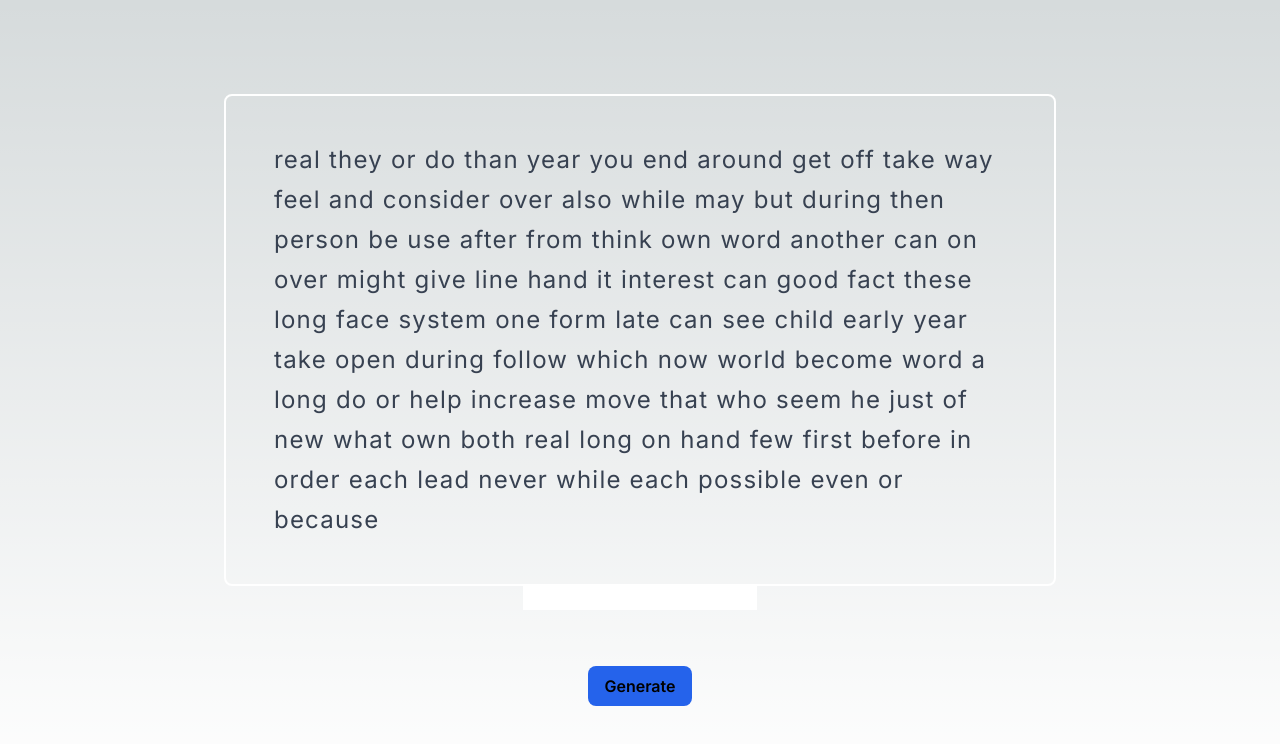
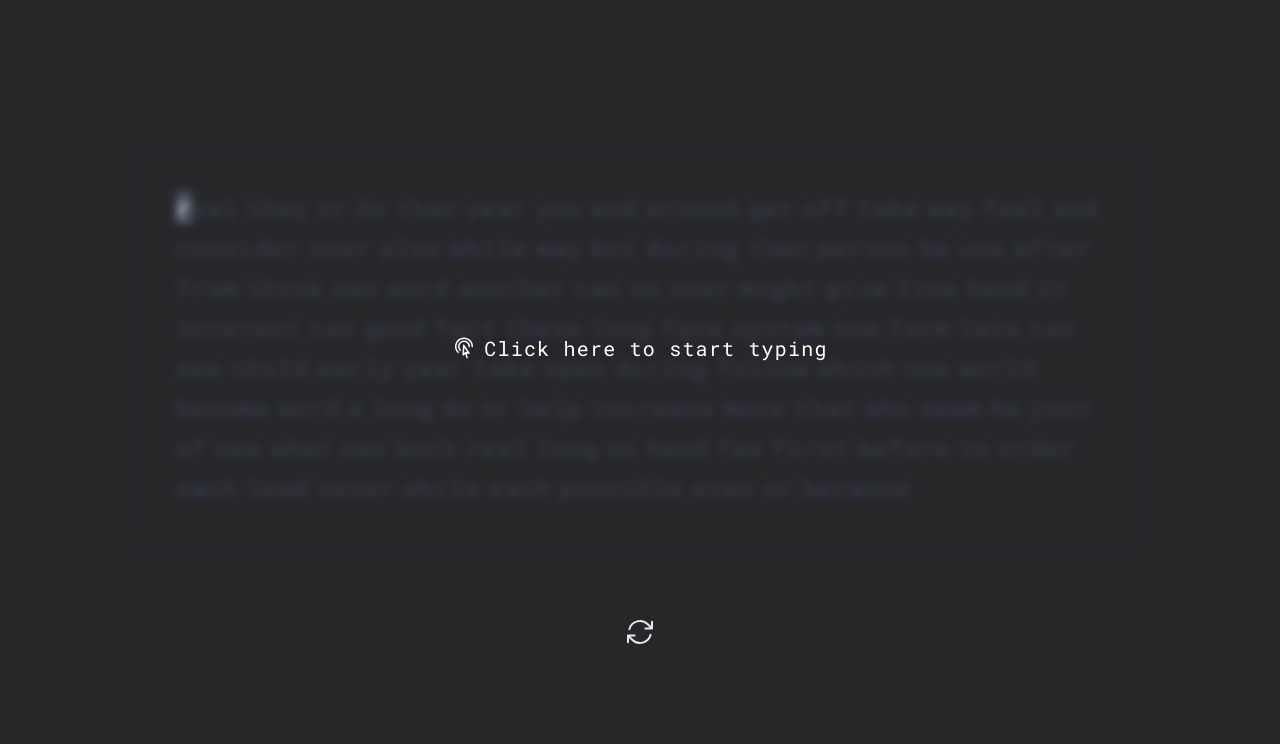
Before and after one commit to shubhamku044/typospeed-tracker, a Next.js app: page / in a window 1280 px wide. Shown: the top 744 px of the page. Built offline with nearby package versions, Linux system fonts and the light colour scheme.

Commit message:
built the basic version of app

```diff
--- a/src/app/globals.css
+++ b/src/app/globals.css
@@ -2,26 +2,6 @@
 @tailwind components;
 @tailwind utilities;
 
-:root {
-  --foreground-rgb: 0, 0, 0;
-  --background-start-rgb: 214, 219, 220;
-  --background-end-rgb: 255, 255, 255;
+body {
+  @apply bg-zinc-800;
 }
-
-@media (prefers-color-scheme: dark) {
-  :root {
-    --foreground-rgb: 255, 255, 255;
-    --background-start-rgb: 0, 0, 0;
-    --background-end-rgb: 0, 0, 0;
-  }
-}
-
-body {
-  color: rgb(var(--foreground-rgb));
-  background: linear-gradient(
-      to bottom,
-      transparent,
-      rgb(var(--background-end-rgb))
-    )
-    rgb(var(--background-start-rgb));
-}
--- a/src/app/layout.tsx
+++ b/src/app/layout.tsx
@@ -1,8 +1,8 @@
 import type { Metadata } from 'next';
-import { Inter } from 'next/font/google';
+import { Roboto_Mono } from 'next/font/google';
 import './globals.css';
 
-const inter = Inter({ subsets: ['latin'] });
+const monoFont = Roboto_Mono({ subsets: ['latin'] });
 
 export const metadata: Metadata = {
   title: 'TypoSpeed Tracker',
@@ -16,7 +16,7 @@ export default function RootLayout({
 }) {
   return (
     <html lang="en">
-      <body className={inter.className}>{children}</body>
+      <body className={monoFont.className}>{children}</body>
     </html>
   );
 }
--- a/src/app/page.tsx
+++ b/src/app/page.tsx
@@ -1,6 +1,7 @@
 'use client';
 import { generateSentence } from '@/components/utils';
 import { useEffect, useState } from 'react';
+import { CursorArrowRippleIcon, ArrowPathIcon } from '@heroicons/react/24/outline';
 
 enum LetterStatus {
   CURRENT,
@@ -15,6 +16,7 @@ export default function Home() {
   const [userInput, setUserInput] = useState<string>('');
   const [wordStatus, setWordStatus] = useState<Array<Array<LetterStatus>>>([]);
   const [sentenceStatus, setSentenceStatus] = useState<Array<string>>([]);
+  const [isInputFocused, setIsInputFocused] = useState(false);
 
   const generateInitialWordStatus = (sentenceArr: string[]) => sentenceArr.map(() => []);
 
@@ -22,11 +24,15 @@ export default function Home() {
     const newSentence = generateSentence();
     setSentence(newSentence);
     setWordStatus(generateInitialWordStatus(newSentence));
+
+    if (newSentence.length > 0) {
+      setWordStatus((prev) => {
+        const firstWordStatus = [...(new Array(newSentence[0].length).fill(LetterStatus.UNREACHED))];
+        firstWordStatus[0] = LetterStatus.CURRENT;
+        return [firstWordStatus, ...prev.slice(1)];
+      });
+    }
   }, []);
-
-  useEffect(() => {
-    // console.log(currWordIndex, userInput, wordStatus);
-  }, [currWordIndex, userInput, wordStatus]);
 
   const handleInputChange = (event: React.ChangeEvent<HTMLInputElement>) => {
     if (event.target.value === ' ') return;
@@ -48,7 +54,10 @@ export default function Home() {
 
     setWordStatus((prev) => [...prev.slice(0, currWordIndex), newWordStatus, ...prev.slice(currWordIndex + 1)]);
   };
+
   const handleSpacePress = () => {
+    // Check correctness of the whole sentence
+
     // Move to the next word
     setCurrWordIndex((prev) => Math.min(prev + 1, sentence.length - 1));
     setUserInput('');
@@ -57,10 +66,15 @@ export default function Home() {
     setWordStatus((prev) => {
       const updatedWordStatus = prev.map((statusArray, index) => {
         if (index === currWordIndex) {
-          // If the word is correct, mark all letters as correct
-          return statusArray.map(
-            (status) => (status === LetterStatus.CURRENT ? LetterStatus.UNREACHED : status)
-          );
+          const indexOfZero = statusArray.indexOf(0);
+          if (indexOfZero !== -1) statusArray.fill(LetterStatus.WRONG, indexOfZero);
+          return statusArray;
+        } else if (index === currWordIndex + 1) {
+          const arr = [LetterStatus.CURRENT,
+            ...(Array(sentence[currWordIndex + 1].length - 1).fill(LetterStatus.UNREACHED))
+          ];
+          console.log(arr);
+          return arr;
         } else {
           return statusArray;
         }
@@ -73,9 +87,9 @@ export default function Home() {
   const getWordStyle = (letterStatus: LetterStatus): string => {
     switch (letterStatus) {
       case LetterStatus.CURRENT:
-        return 'bg-gray-800 text-white';
+        return 'bg-gray-600 text-white';
       case LetterStatus.CORRECT:
-        return 'text-green-300';
+        return 'text-white';
       case LetterStatus.WRONG:
         return 'text-red-500';
       case LetterStatus.UNREACHED:
@@ -87,7 +101,9 @@ export default function Home() {
 
   return (
     <main className="flex min-h-screen flex-col items-center justify-center">
-      <div className="flex min-h-[12rem] w-[52rem] flex-wrap gap-2 rounded-lg border-2 border-white p-12 text-2xl tracking-wider text-gray-700">
+      <div
+        className="relative flex min-h-[12rem] w-full max-w-5xl flex-wrap gap-2 overflow-hidden rounded-lg p-12 text-2xl tracking-wider text-gray-700"
+      >
         {sentence?.map((word: string, idx: number) => {
           return (
             <div key={idx}>
@@ -104,9 +120,14 @@ export default function Home() {
             </div>
           );
         })}
+        <div
+          className={`absolute left-0 top-0 z-10 flex h-full w-full items-center justify-center gap-2 ${isInputFocused ? 'hidden backdrop-blur-0' : 'bg-transparent backdrop-blur-sm'} text-xl text-white`}
+        >
+          <CursorArrowRippleIcon className="w-6" />
+          <p>Click here to start typing</p>
         </div>
         <input
-        className="text-black"
+          className="absolute left-0 top-0 z-20 h-full w-full cursor-default border-none bg-transparent text-transparent outline-none"
           value={userInput}
           onChange={handleInputChange}
           onKeyDown={(e: React.KeyboardEvent<HTMLInputElement>) => {
@@ -114,9 +135,12 @@ export default function Home() {
               handleSpacePress();
             }
           }}
+          onFocus={() => setIsInputFocused(true)}
+          onBlur={() => setIsInputFocused(false)}
         />
+      </div>
       <button
-        className="mt-14 rounded-lg bg-blue-600 px-4 py-2 font-semibold"
+        className="mt-14 px-4 py-2"
         onClick={() => {
           const newSentence = generateSentence();
           setSentence(newSentence);
@@ -126,7 +150,7 @@ export default function Home() {
           setWordStatus(generateInitialWordStatus(newSentence));
         }}
       >
-        Generate
+        <ArrowPathIcon className="w-8 text-gray-200" />
       </button>
     </main>
   );
```
Also changed, not shown: package.json (+11 -10 lines), 1 other file (tests, documents, lock files or other folders). Lines whose indentation alone changed are shown as unchanged.
